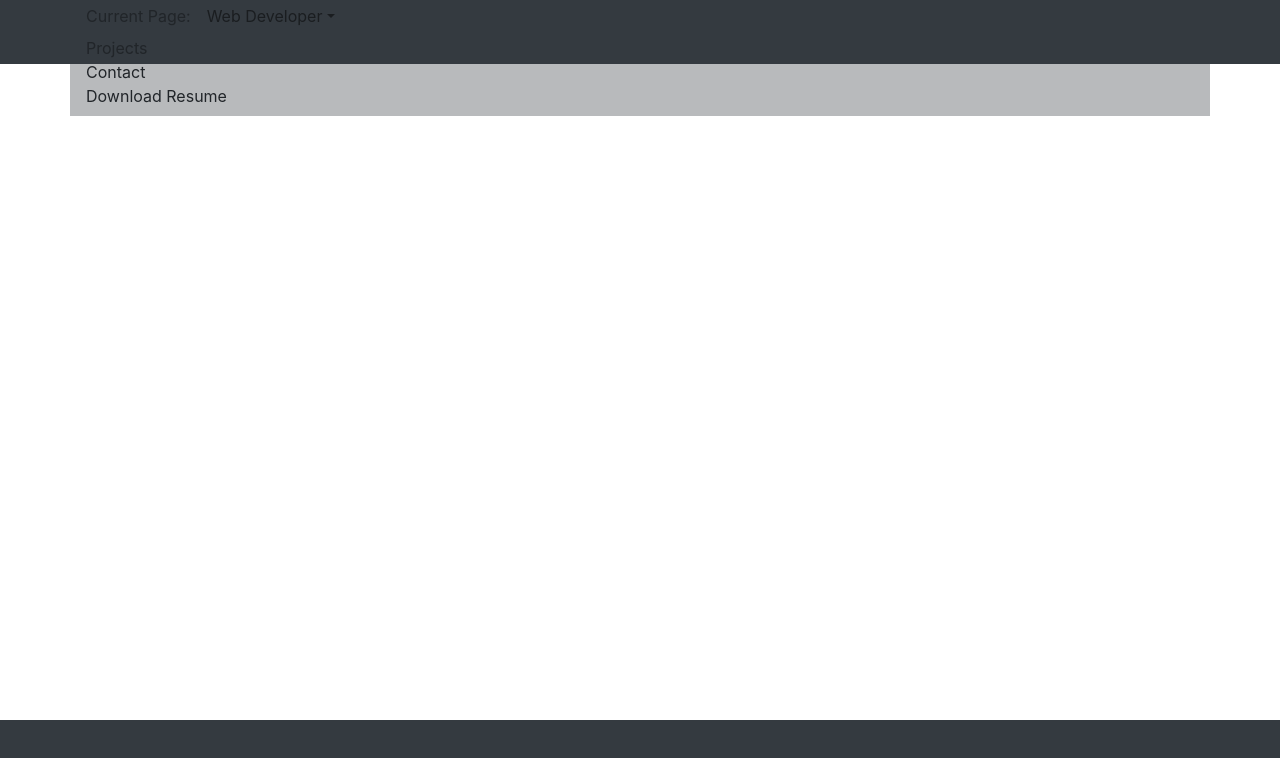
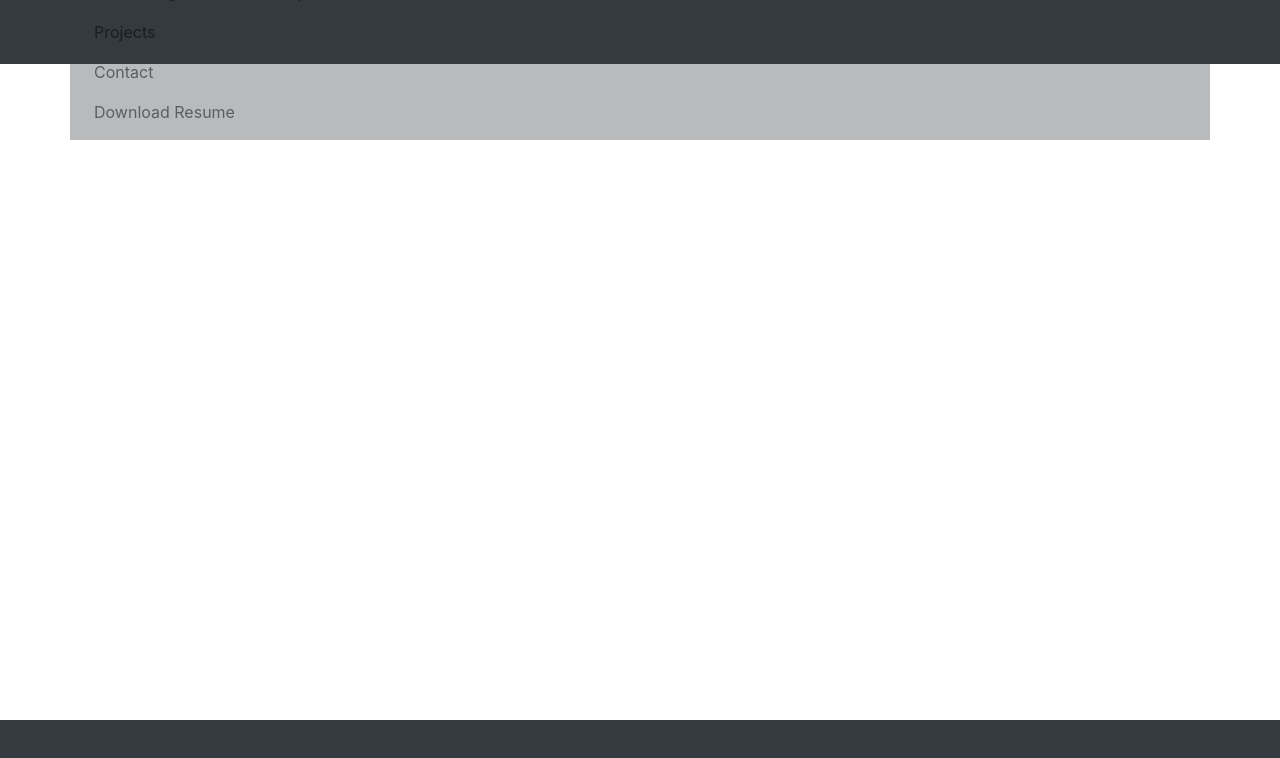
Before and after one commit to TChristensenDrumz/Portfolio, a React (Create React App) app: page /web in a window 1280 px wide. Shown: the top 758 px of the page. Built offline with nearby package versions, Linux system fonts and the light colour scheme.

Commit message:
navbar projects logic

```diff
--- a/src/components/Header/Header.jsx
+++ b/src/components/Header/Header.jsx
@@ -11,6 +11,7 @@ import "./Header.css";
 
 function Header({ type }) {
   const [title, setTitle] = useState("");
+  const [projects, setProjects] = useState("");
 
   useEffect(() => {
     switch (type) {
@@ -30,6 +31,24 @@ function Header({ type }) {
         setTitle("Select Page");
         return;
     }
+
+    switch (type) {
+      case "Web":
+        setProjects("/web/projects");
+        break;
+      case "Game":
+        setProjects("/game/projects");
+        break;
+      case "Product":
+        setProjects("/product/projects");
+        break;
+      case "Music":
+        setProjects("/music/projects");
+        break;
+      default:
+        setProjects("/");
+        return;
+    }
   }, []);
 
   return (
@@ -40,7 +59,7 @@ function Header({ type }) {
           <Navbar.Collapse id="layout-navbar">
             <Nav>
               <div className="header-logo">
-                <Navbar.Brand>TC</Navbar.Brand>
+                <Navbar.Brand href="/">TC</Navbar.Brand>
               </div>
               <div className="header-select">
                 <div className="current">Current Page:</div>
@@ -56,14 +75,18 @@ function Header({ type }) {
                 </NavDropdown>
               </div>
               <div className="header-projects">
-                <Nav.Item>Projects</Nav.Item>
+                <Nav.Item>
+                  <Nav.Link href={projects}>Projects</Nav.Link>
+                </Nav.Item>
               </div>
               <div className="header-contact">
-                <Nav.Item>Contact</Nav.Item>
+                <Nav.Item>
+                  <Nav.Link href="/contact">Contact</Nav.Link>
+                </Nav.Item>
               </div>
               <div className="header-download">
                 <Nav.Item>
-                  <a>Download Resume</a>
+                  <Nav.Link>Download Resume</Nav.Link>
                 </Nav.Item>
               </div>
             </Nav>
```
